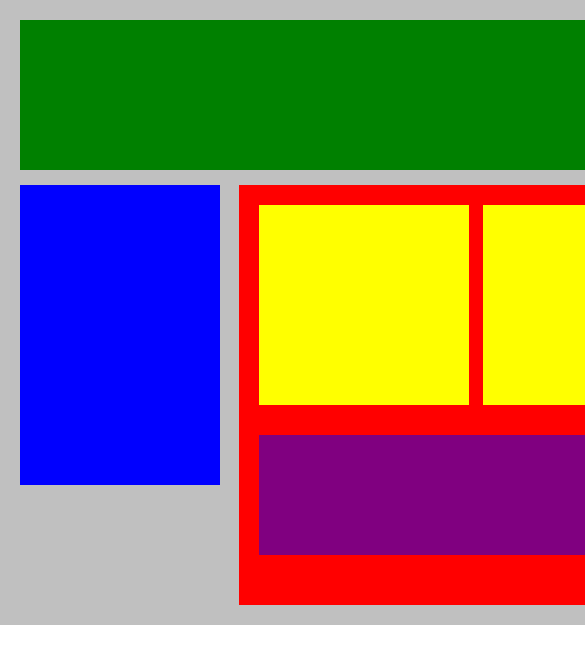
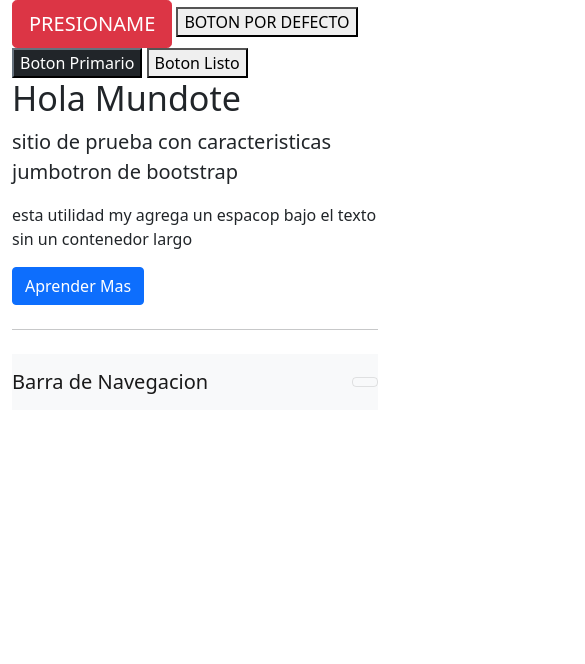
Before and after one commit to charlie83cl/trazando_bloques, a plain HTML site: page html.html in a window 390 px wide. Shown: the top 664 px of the page, 585 px wide, since content can reach past the window. Drawn offline with nearby package versions, Linux system fonts and the light colour scheme.

Commit message:
agregue el index bloques responsivos de la clase de css en tareas pendientes

```diff
--- a/css.css
+++ /dev/null
@@ -1,55 +0,0 @@
-/*CSS reset settings here*/
-*{
- margin: 0px;
- padding: 0px;
-}
-#wrapper{
- width: 950px;
- background-color: silver;
- margin: 0px auto;
- padding: 20px;
- }
-#header{
- min-height: 150px;
- background-color: green;
- margin-bottom: auto;
- margin-right: 10px;
-
- }
-#navigation{
- min-height: 300px;
- width: 200px;
- background-color: blue;
- display: inline-block;
- margin-top: 15px;
- margin-right: 15px;
-
-
-}
-#main_content{
- min-height: 400px;
- width: 700px;
- background-color: red;
- display: inline-block;
- vertical-align: top;
- margin-top: 15px;
- padding: 10px;
-
-}
-.subcontents{
- min-height: 200px;
- width: 210px;
- background-color: yellow;
- display: inline-block;
- vertical-align: top;
- margin-left: 10px;
- margin-top: 10px;
- }
-#advertisement{
- min-height: 120px;
- width: 660px;
- background-color: purple;
- vertical-align: bottom;
- margin-top: 30px;
- margin-left: 10px;
-}
--- a/html.html
+++ b/html.html
@@ -1,19 +1,31 @@
-<!DOCTYPE html>
 <html lang="en">
-   <head>
-      <title>Position Practice</title>
-      <link rel="stylesheet" type="text/css" href="css.css">
-   </head>
-   <body>
-       <div id="wrapper">
-         <div id="header"></div>
-         <div id="navigation"></div>
-         <div id="main_content">
-            <div class="subcontents"></div>
-            <div class="subcontents"></div>
-            <div class="subcontents"></div>
-            <div id="advertisement"></div>
-         </div>
-      </div><!-- end of wrapper -->
-   </body>
+<head>
+   <meta charset="UTF-8">
+   <meta http-equiv="X-UA-Compatible" content="IE=edge">
+   <meta name="viewport" content="width=device-width, initial-scale=1.0">
+   <title>Sitio hecho con bootstrap</title>
+   <link href="https://cdn.jsdelivr.net/npm/bootstrap@5.0.1/dist/css/bootstrap.css" rel="stylesheet">
+   <script src="https://cdn.jsdelivr.net/npm/bootstrap@5.0.1/dist/js/bootstrap.bundle.js"></script>
+</head>
+<body>
+   <div type="container" class="container">
+      <button type="button" class="btn btn-danger btn-lg">PRESIONAME</button>
+      <button type="button" class="btn-default">BOTON POR DEFECTO</button>
+      <button type="button" class="btn-primary btn-dark">Boton Primario</button>
+      <button type="button" class="btn-sucess">Boton Listo</button>
+          <div class="jumbotron jumbotron-fluid">
+         <h1 class="display-4">Hola Mundote</h1>
+         <p class="lead">sitio de prueba con caracteristicas jumbotron de bootstrap</p>
+         <p>esta utilidad my agrega un espacop bajo el texto sin un contenedor largo</p>
+         <p class="lead">
+         <a class="btn btn-primary bt-lg" href="#" role="button">Aprender Mas</a>
+         </p>
+         <hr class="my-4">
+      <nav class="navbar navbar-expand-lg navbar-light bg-light">
+         <a class="navbar-brand" href="#">Barra de Navegacion</a>
+         <button class="navbar-toggler" type="button" data-toggle="collapse" data-target="#navbarSupportedContent"></button>
+      </div>
+
+   </div>
+</body>
 </html>
```
Also changed, not shown: index_bloque_con_bootstrap.html (added, +37 -0 lines).
